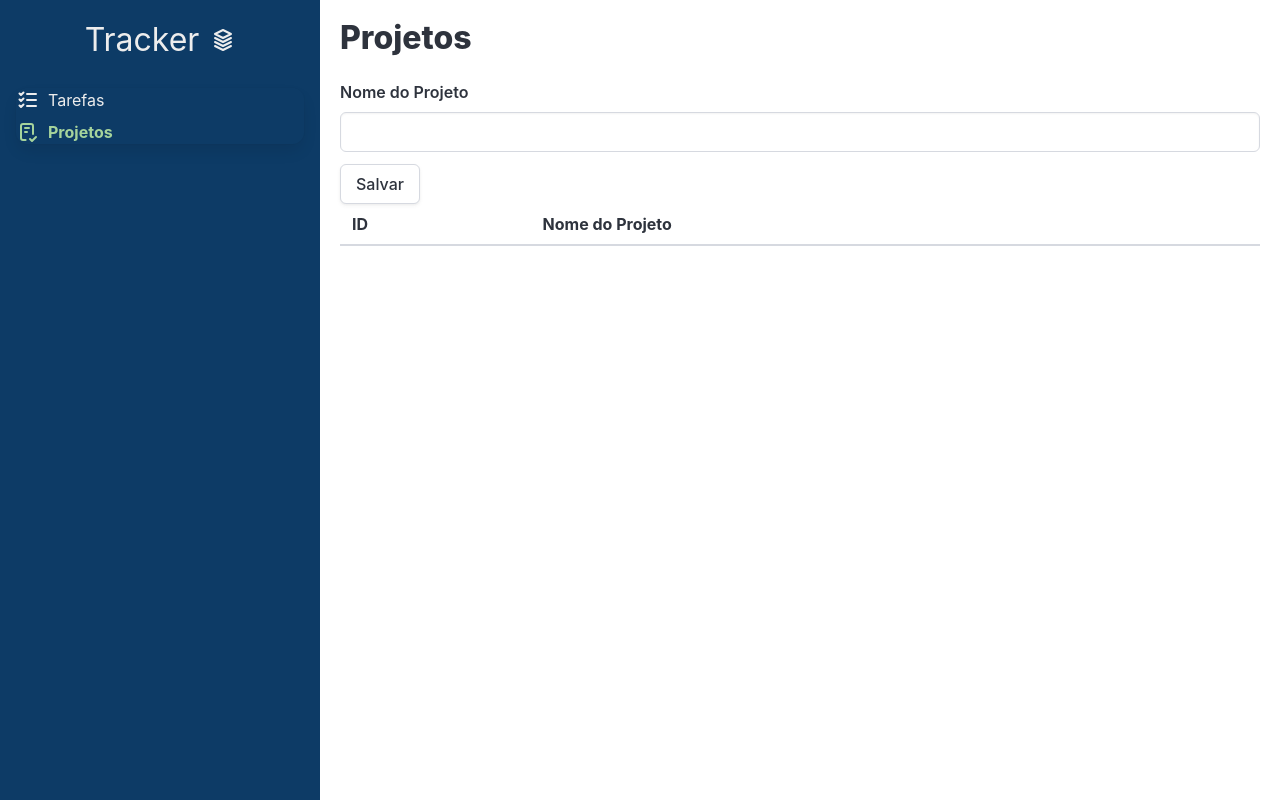
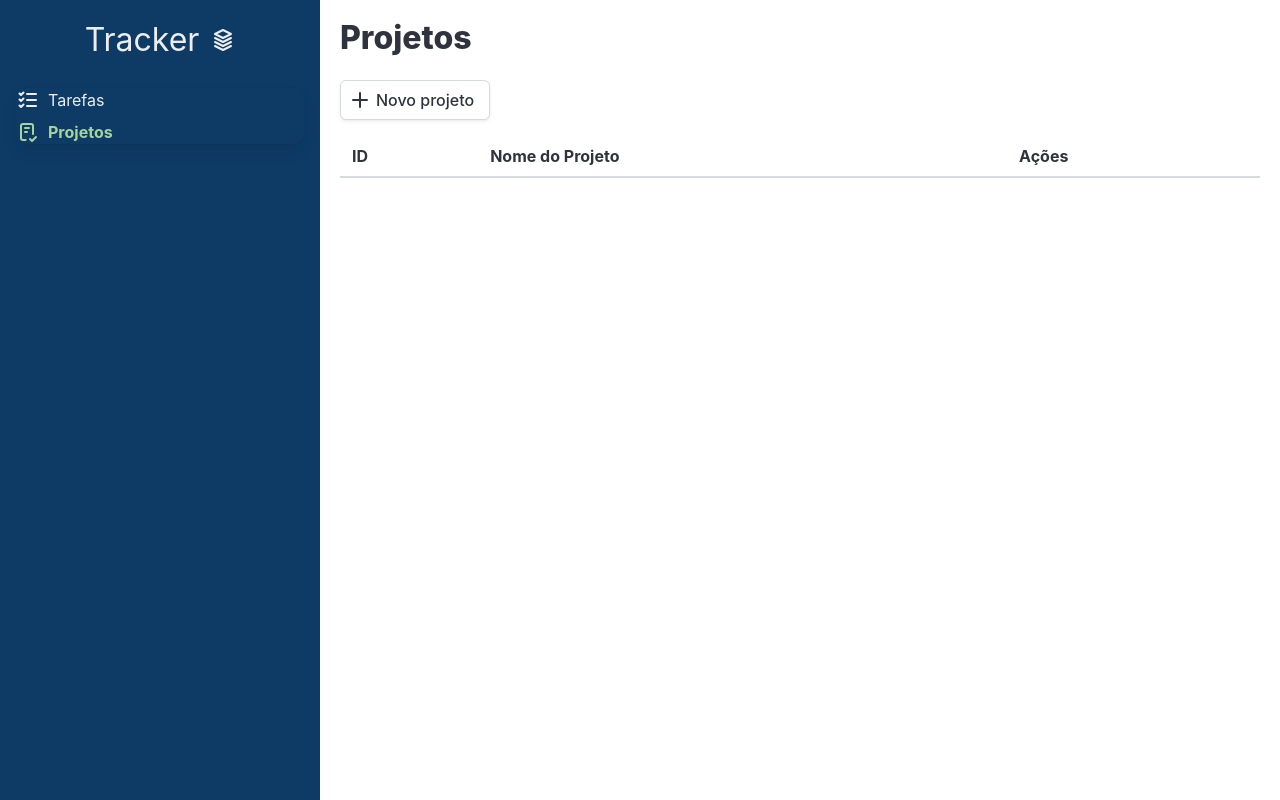
Before and after one commit to lucivandosousa/tracker, a Vue app: page /projetos in a window 1280 px wide. Built offline with nearby package versions, Linux system fonts and the light colour scheme.

Commit message:
feat: add new routes and separate project form

```diff
--- a/src/router/index.ts
+++ b/src/router/index.ts
@@ -1,4 +1,5 @@
 import Projetos from "@/views/Projetos.vue"
+import Formulario from "@/views/Projetos/Formulario.vue"
 import Tarefas from "@/views/Tarefas.vue"
 import { createRouter, createWebHistory, type RouteRecordRaw } from "vue-router"
 
@@ -12,6 +13,16 @@ const rotas: RouteRecordRaw[] = [
     path: "/projetos",
     name: "Projetos",
     component: Projetos
+  },
+  {
+    path: "/projetos/novo",
+    name: "Novo Projeto",
+    component: Formulario
+  },
+  {
+    path: "/projetos/:id",
+    name: "Editar Projeto",
+    component: Formulario
   }
 ]
 
--- a/src/views/Projetos.vue
+++ b/src/views/Projetos.vue
@@ -1,31 +1,29 @@
 <template>
   <section class="projetos">
     <h1 class="title">Projetos</h1>
-    <form @submit.prevent="salvar">
-      <div class="field">
-        <label for="nomeDoProjeto" class="label">Nome do Projeto</label>
-        <input
-          type="text"
-          class="input"
-          v-model="nomeDoProjeto"
-          id="nomeDoProjeto"
-        >
-      </div>
-      <div class="field">
-        <button class="button" type="submit">Salvar</button>
-      </div>
-    </form>
+    <RouterLink to="projetos/novo" class="button mb-4">
+      <span class="icon is-small">
+        <svg  xmlns="http://www.w3.org/2000/svg"  width="24"  height="24"  viewBox="0 0 24 24"  fill="none"  stroke="currentColor"  stroke-width="2"  stroke-linecap="round"  stroke-linejoin="round"  class="icon icon-tabler icons-tabler-outline icon-tabler-plus"><path stroke="none" d="M0 0h24v24H0z" fill="none"/><path d="M12 5l0 14" /><path d="M5 12l14 0" /></svg>
+      </span>
+      <span>Novo projeto</span>
+    </RouterLink>
     <table class="table is-fullwidth">
       <thead>
         <tr>
           <th>ID</th>
           <th>Nome do Projeto</th>
+          <th>Ações</th>
         </tr>
       </thead>
       <tbody>
         <tr v-for="projeto in projetos" :key="projeto.id">
           <td>{{ projeto.id }}</td>
           <td>{{ projeto.nome }}</td>
+          <td>
+            <RouterLink :to="`projetos/${projeto.id}`" class="button">
+              <svg  xmlns="http://www.w3.org/2000/svg"  width="24"  height="24"  viewBox="0 0 24 24"  fill="none"  stroke="currentColor"  stroke-width="2"  stroke-linecap="round"  stroke-linejoin="round"  class="icon icon-tabler icons-tabler-outline icon-tabler-pencil"><path stroke="none" d="M0 0h24v24H0z" fill="none"/><path d="M4 20h4l10.5 -10.5a2.828 2.828 0 1 0 -4 -4l-10.5 10.5v4" /><path d="M13.5 6.5l4 4" /></svg>
+            </RouterLink>
+          </td>
         </tr>
       </tbody>
     </table>
@@ -37,14 +35,8 @@
   import { ref, computed } from 'vue';
   import { useStore } from 'vuex';
 
-  const nomeDoProjeto = ref("")
   const store = useStore(key)
   const projetos = computed(() => store.state.projetos)
-
-  function salvar() {
-    store.commit("ADICIONA_PROJETO", nomeDoProjeto.value)
-    nomeDoProjeto.value = ""
-  }
 </script>
 
 <style scoped>
--- /dev/null
+++ b/src/views/Projetos/Formulario.vue
@@ -0,0 +1,42 @@
+<template>
+  <section class="projetos">
+    <h1 class="title">Projetos</h1>
+    <form @submit.prevent="salvar">
+      <div class="field">
+        <label for="nomeDoProjeto" class="label">Nome do Projeto</label>
+        <input
+          type="text"
+          class="input"
+          v-model="nomeDoProjeto"
+          id="nomeDoProjeto"
+        >
+      </div>
+      <div class="field">
+        <button class="button" type="submit">Salvar</button>
+      </div>
+    </form>
+  </section>
+</template>
+
+<script setup lang="ts">
+  import { key } from '@/store';
+  import { ref } from 'vue';
+  import { useRouter } from 'vue-router';
+  import { useStore } from 'vuex';
+
+  const nomeDoProjeto = ref("")
+  const store = useStore(key)
+  const router = useRouter()
+
+  function salvar() {
+    store.commit("ADICIONA_PROJETO", nomeDoProjeto.value)
+    nomeDoProjeto.value = ""
+    router.push("/projetos")
+  }
+</script>
+
+<style scoped>
+  .projetos {
+    padding: 1.25rem;
+  }
+</style>
```
